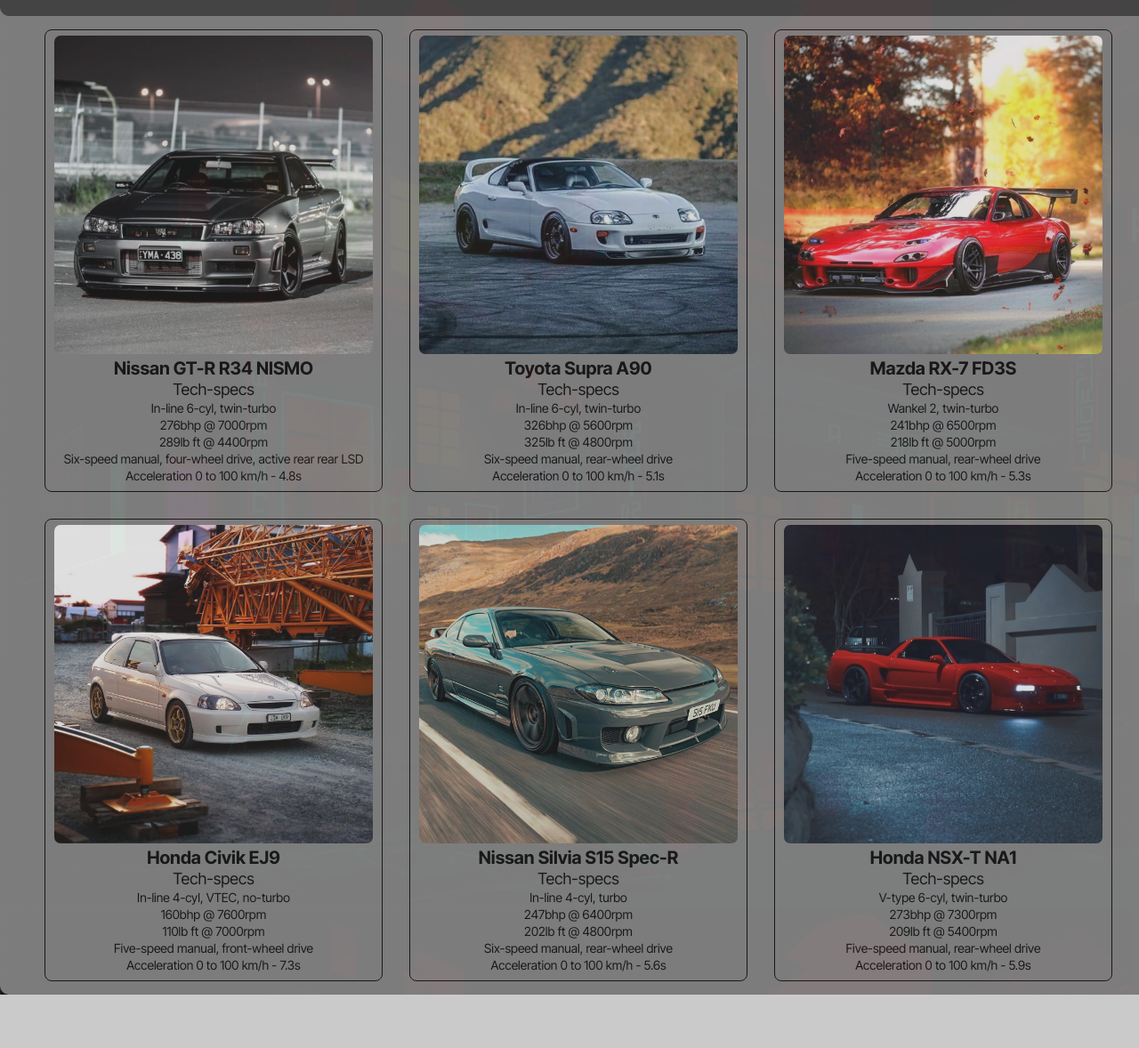
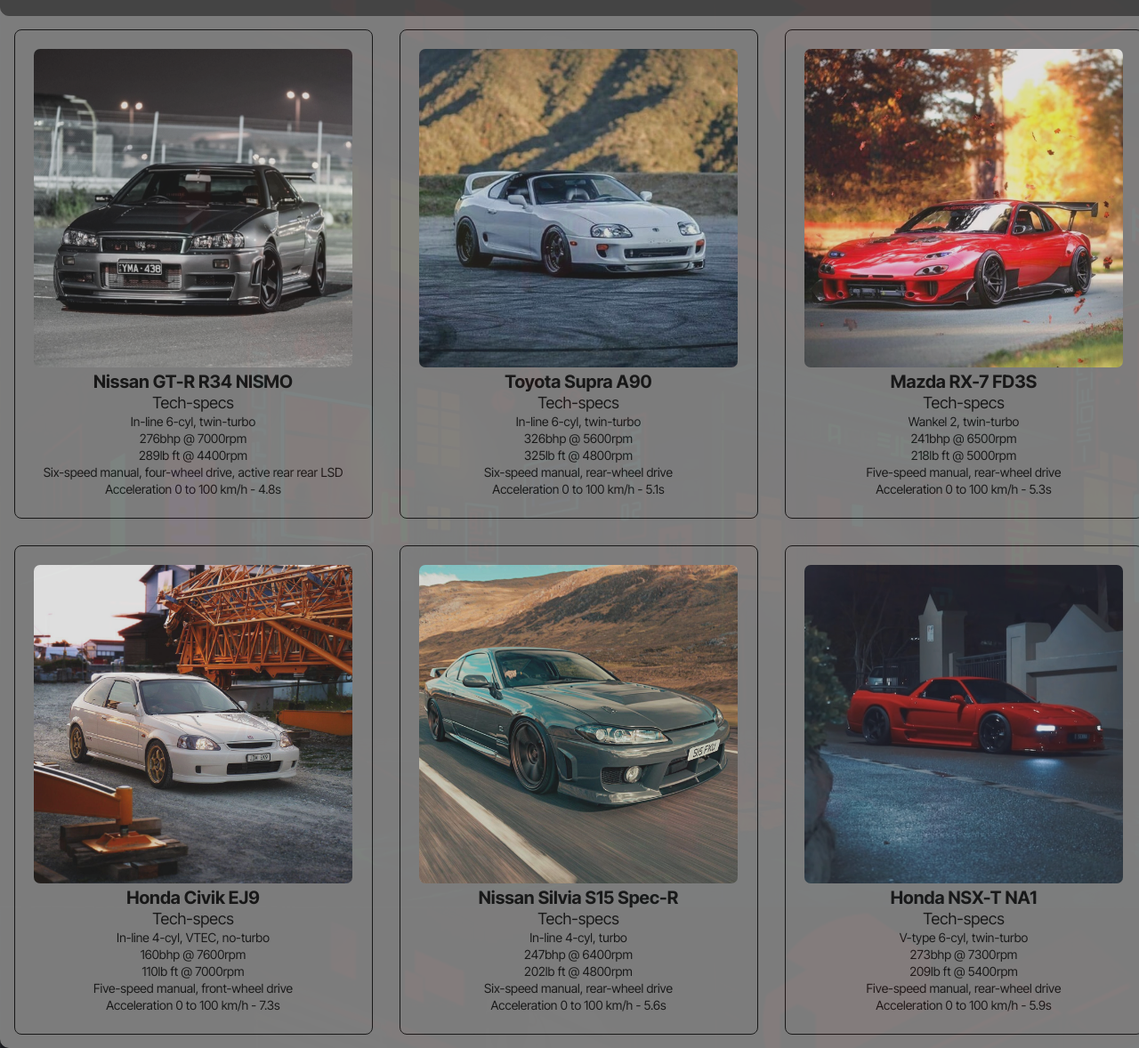
Before and after one commit to balloon383/first-cards, a plain HTML site: page index.html in a window 1280 px wide. Shown: the part 60-1238 px from the top of the page at 89% size. Before the commit the page ends 1178 px from the top, so only its background shows below. Drawn offline with Linux system fonts and the light colour scheme.

Commit message:
fixed card boxes

```diff
--- a/css/styles.css
+++ b/css/styles.css
@@ -31,7 +31,6 @@
 	background-image: url('../img/background.jpg');
     background-color: rgb(202, 202, 202);
 	font-family: 'Inter Tight', sans-serif;
-	font-size: 0;
 	opacity: 0.97;
 
 }
@@ -88,7 +87,6 @@
 	text-transform: uppercase ;
 
 }
-
 .header .button{
 
 	display: inline-block;
@@ -126,16 +124,14 @@
 /* CARDS */
 /* FIRST CARD */
 .cards-box {
+	font-size: 0;
 	text-align: center;
 }
 .cards-box h2{
 	font-size: 20px;
 	font-weight: 700;
 }
-.cards-box div{
-	width: 380px;
-	height: auto;
-}
+
 .cards-box p{
 	font-size: 18px;
 	margin: 5px auto;
@@ -154,21 +150,25 @@
 	border: 1px solid gray;
 	border-radius: 8px;
 }
-.first-box, .second-box, .third-box, .fourth-box, .fifth-box, .sixth-box {
+.card {
+	width: 433px;
+	height: auto;
+	padding: 15px;
+	text-align: center;
+	display: inline-block;
+	opacity: 0.8;
+	transition: opacity 0.2s, background 0.2s;
+
+}
+.card-wrapper{
 	border: 1px solid;
 	border-radius: 8px;
-	text-align: center;
-	display: inline-block;
-	margin: 15px;
-	opacity: 0.8;
-	transition: opacity 0.2s, background 0.2s;
+	padding: 15px;
 }
-.first-box:hover, .second-box:hover, .third-box:hover, .fourth-box:hover, .fifth-box:hover, .sixth-box:hover{
+.card-wrapper:hover{
 	color: rgb(179, 179, 179);;
 	box-shadow: -1px -1px 20px 20px rgba(255, 255, 255, 0.267);
 	opacity: 1;
 	transition: opacity 0.2s, background 0.2s;
   	background: rgb(70, 70, 70);
-
-
 }
--- a/index.html
+++ b/index.html
@@ -22,7 +22,8 @@
 
 
 
-            <div class="first-box">
+            <div class="first-box card">
+                <div class="card-wrapper">
                     <img class="first-box-img" src="./img/r34.jpg" alt="IMG">
                     <h2>Nissan GT-R R34 NISMO</h2>
                     <p>Tech-specs</p>
@@ -34,9 +35,11 @@
                         <li>Acceleration 0 to 100 km/h - 4.8s</li>
                     </ul>
                 </div>
+            </div>
 
 
-            <div class="second-box">
+            <div class="second-box card">
+                <div class="card-wrapper">
                     <img class="second-box-img" src="./img/supra.jpg" alt="IMG">
                     <h2>Toyota Supra A90</h2>
                     <p>Tech-specs</p>
@@ -48,8 +51,10 @@
                         <li>Acceleration 0 to 100 km/h - 5.1s</li>
                     </ul>
                 </div>
+            </div>
 
-            <div class="third-box">
+            <div class="third-box card">
+                <div class="card-wrapper">
                     <img class="third-box-img" src="./img/RX7.jpg" alt="IMG">
                     <h2>Mazda RX-7 FD3S</h2>
                     <p>Tech-specs</p>
@@ -59,10 +64,11 @@
                         <li>218lb ft @ 5000rpm</li>
                         <li>Five-speed manual, rear-wheel drive</li>
                         <li>Acceleration 0 to 100 km/h - 5.3s</li>
-                </ul>
+                    </ul></div>
             </div>
 
-            <div class="fourth-box">
+            <div class="fourth-box card">
+                <div class="card-wrapper">
                     <img class="fourth-box-img" src="./img/civic.jpg" alt="IMG">
                     <h2>Honda Civik EJ9</h2>
                     <p>Tech-specs</p>
@@ -74,8 +80,10 @@
                         <li>Acceleration 0 to 100 km/h - 7.3s</li>
                     </ul>
                 </div>
+            </div>
 
-            <div class="fifth-box">
+            <div class="fifth-box card">
+                <div class="card-wrapper">
                     <img class="fifth-box-img" src="./img/S15.jpg" alt="IMG">
                     <h2>Nissan Silvia S15 Spec-R</h2>
                     <p>Tech-specs</p>
@@ -87,8 +95,10 @@
                         <li>Acceleration 0 to 100 km/h - 5.6s</li>
                     </ul>
                 </div>
+            </div>
 
-            <div class="sixth-box">
+            <div class="sixth-box card">
+                <div class="card-wrapper">
                     <img class="sixth-box-img" src="./img/nsx.jpg" alt="IMG">
                     <h2>Honda NSX-T NA1</h2>
                     <p>Tech-specs</p>
@@ -102,5 +112,6 @@
                 </div>
             </div>
         </div>
+    </div>
 </body>
 </html>
```
Lines whose indentation alone changed are shown as unchanged.
